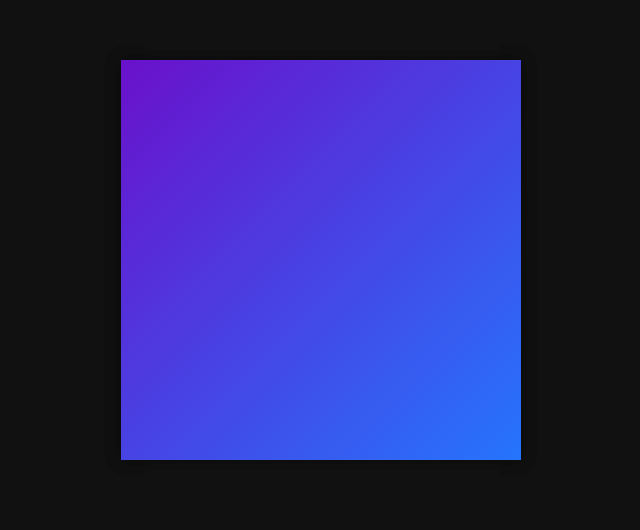
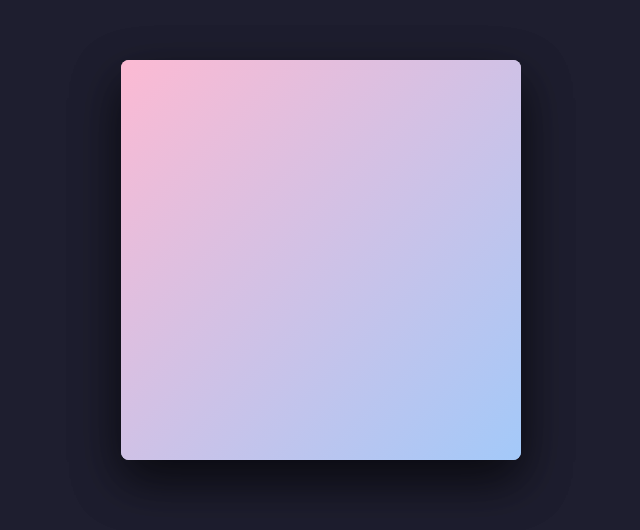
Before and after one commit to riemersorgedrager/splitvibes, a plain HTML site: page index.html in a window 1280 px wide. Shown: the part 140-670 px from the top of the page, without its empty margins (319-959 px from the left). Drawn offline with Linux system fonts and the light colour scheme.

Commit message:
Update style.css

```diff
--- a/style.css
+++ b/style.css
@@ -1,24 +1,33 @@
 body {
   margin: 0;
   padding: 0;
-  background: #111;
+  background: #1e1e2f;
   display: flex;
   justify-content: center;
   align-items: center;
   height: 100vh;
+  perspective: 1000px; /* 👈 Adds 3D depth */
 }
 
 #container {
   position: relative;
   width: 400px;
   height: 400px;
+  transform-style: preserve-3d;
 }
 
 .cube {
   position: absolute;
   width: 100%;
   height: 100%;
-  background: linear-gradient(135deg, #6a11cb 0%, #2575fc 100%);
-  transition: transform 0.3s;
-  box-shadow: 0 0 15px rgba(0, 0, 0, 0.3);
+  background: linear-gradient(135deg, #fcbad3 0%, #a3c9f9 100%);
+  transition: transform 0.4s ease, box-shadow 0.4s ease;
+  box-shadow: 0 20px 50px rgba(0, 0, 0, 0.4);
+  border-radius: 8px;
+  transform: rotateX(0deg) rotateY(0deg);
 }
+
+.cube:hover {
+  transform: rotateX(20deg) rotateY(25deg) scale(1.05);
+  box-shadow: 0 30px 60px rgba(0, 0, 0, 0.6);
+}
```
